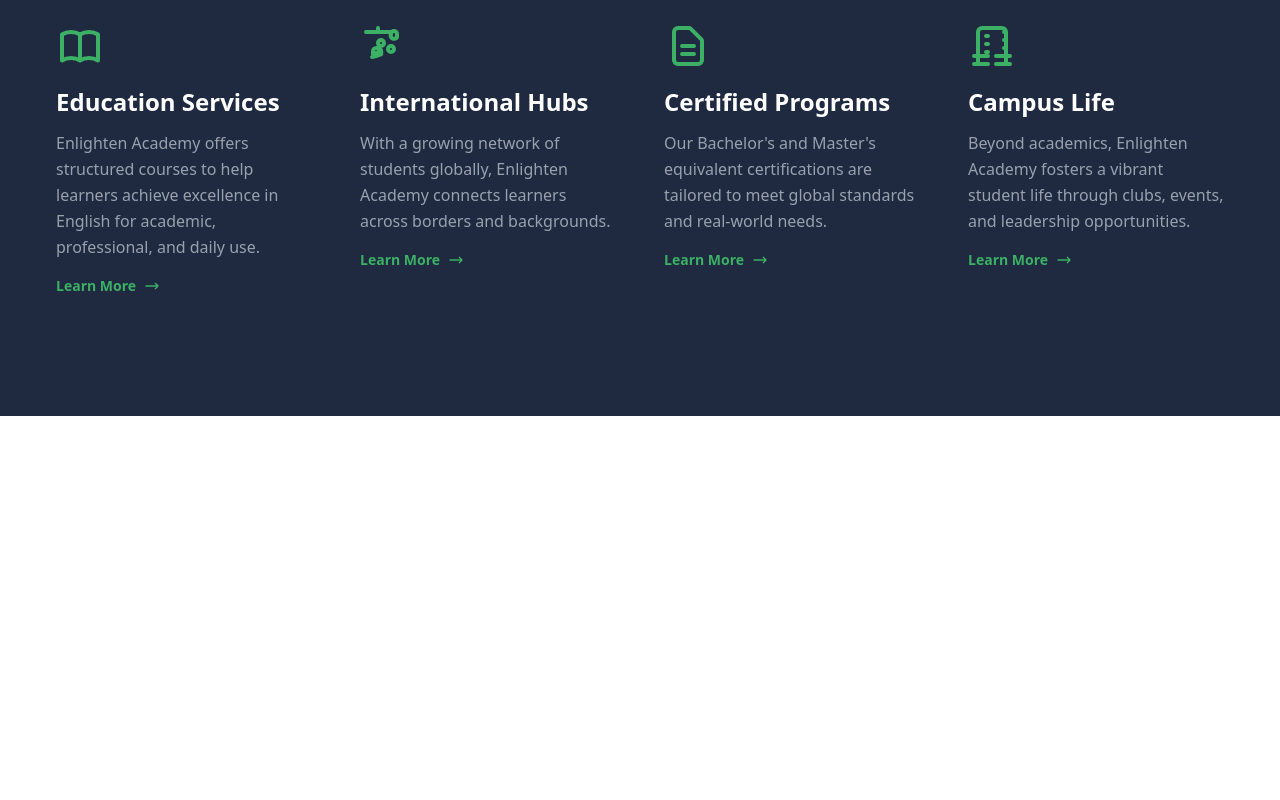
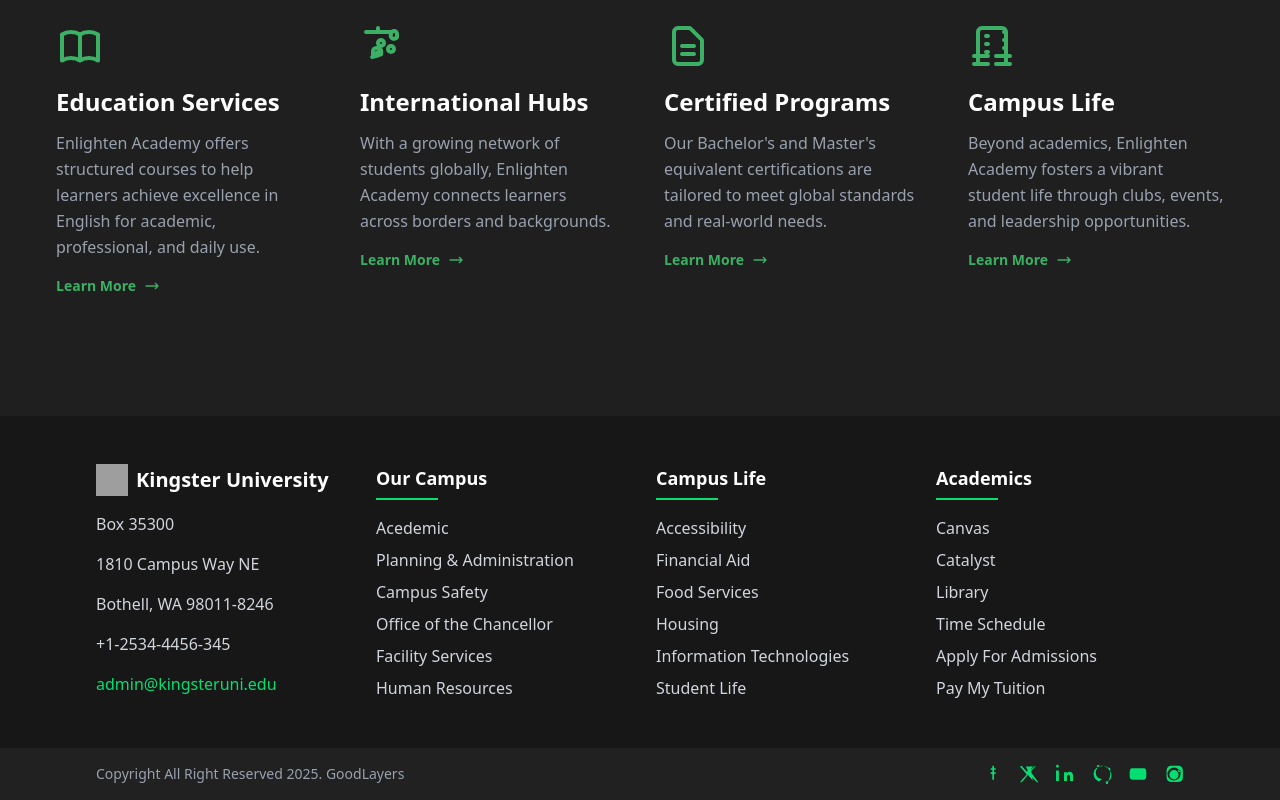
Before and after one commit to wptasmina/enlighten-academy-madrasa, a Next.js app: page / in a window 1280 px wide. Shown: the part 1909-2709 px from the top of the page. Before the commit the page ends 2325 px from the top, so only its background shows below. Built offline with nearby package versions, Linux system fonts and the light colour scheme; grey boxes are pictures that could not be loaded.

Commit message:
Footer added

```diff
--- a/app/page.tsx
+++ b/app/page.tsx
@@ -1,3 +1,5 @@
+import Copyright from "@/components/Copyright";
+import Footer from "@/components/Footer";
 import About from "@/components/home/About";
 import Admission from "@/components/home/Admission";
 import { HeroSection } from "@/components/home/hero-section";
@@ -12,6 +14,8 @@ export default function Home() {
       <About />
       <Admission />
       <OurAdvantages />
+      <Footer />
+      <Copyright />
     </div>
   );
 }
--- /dev/null
+++ b/components/Copyright.tsx
@@ -0,0 +1,56 @@
+import Link from "next/link";
+import React from "react";
+
+function Copyright() {
+  return (
+    <div className="bg-[#212121] text-gray-400 py-4 px-6 md:px-12 lg:px-24 flex flex-col md:flex-row items-center justify-between">
+      {/* Copyright Text */}
+      <div className="mb-2 md:mb-0 text-center md:text-left">
+        <p className="text-sm">Copyright All Right Reserved 2025. GoodLayers</p>
+      </div>
+
+      {/* Social Media Icons */}
+      <div className="flex space-x-4 text-green-400">
+        {/* Replace these with actual icon components or SVGs */}
+        <Link href="#" aria-label="Facebook" className="hover:text-white">
+          {/* Placeholder for Facebook Icon */}
+          <svg className="w-5 h-5" fill="currentColor" viewBox="0 0 24 24">
+            <path d="M14 10h-2V7h2V5h-2V2h-2v3H8v2h2v3H8v2h2v7h2v-7h2v-2z"></path>
+          </svg>
+        </Link>
+        <Link href="#" aria-label="Twitter" className="hover:text-white">
+          {/* Placeholder for Twitter Icon (X) */}
+          <svg className="w-5 h-5" fill="currentColor" viewBox="0 0 24 24">
+            <path d="M18.244 2.25h.62l-6.142 7.025L22 22h-1.92L10.59 11.75 2.122 22H0l8.767-10.024L.256 2.25H2.1l7.14 8.16L17.744 2.25zm-2.915 17.5l-6.095-6.984-6.42 6.984H1.47l6.643-7.22L0 2.9h2.36l5.73 6.57L12.5 2.9h.09zm.49-16.75l-5.73 6.57L7.09 2.9h-.09z"></path>
+          </svg>
+        </Link>
+        <Link href="#" aria-label="LinkedIn" className="hover:text-white">
+          {/* Placeholder for LinkedIn Icon */}
+          <svg className="w-5 h-5" fill="currentColor" viewBox="0 0 24 24">
+            <path d="M20.447 20.452h-3.535v-5.467c0-1.3-.464-2.186-1.638-2.186-1.077 0-1.725.728-2.008 1.43c-.097.25-.09.479-.09.708v5.515h-3.535s.047-9.691 0-10.647h3.535v1.517c-.015.01-.03.023-.045.035h.045v-.035c.475-.788 1.34-1.916 3.195-1.916 2.333 0 4.084 1.554 4.084 4.887v5.511zM3.447 7.72H.062V20.47h3.385V7.72zM1.754 4.5c-.958 0-1.734-.776-1.734-1.734C0 1.808.776 1.033 1.734 1.033c.958 0 1.733.775 1.733 1.734 0 .958-.775 1.733-1.733 1.733z"></path>
+          </svg>
+        </Link>
+        <Link href="#" aria-label="Pinterest" className="hover:text-white">
+          {/* Placeholder for Pinterest Icon */}
+          <svg className="w-5 h-5" fill="currentColor" viewBox="0 0 24 24">
+            <path d="M12 2C6.477 2 2 6.477 2 12c0 4.192 2.766 7.732 6.571 8.89.56.103.766-.242.766-.54 0-.266-.01-1.04-.015-2.043-2.695.586-3.267-1.157-3.267-1.157-.44-.997-.933-1.261-.07-.07.728-.05 1.11.7.19.722 1.488 2.536 3.794 1.806 4.706 1.378.15-.537.584-.972 1.066-1.196-3.6-.41-7.394-1.8-7.394-8.025 0-1.77.632-3.22 1.676-4.354-.168-.41-.726-2.06.16-4.298 0 0 1.36-.436 4.45 1.66.128-.035.257-.067.388-.098.13-.03.26-.06.39-.088 1.54-.34 3.16-.34 4.7 0 .13.028.26.058.39.088.13.03.258.063.388.098 3.09 2.1 4.45 1.66 4.45 1.66.885 2.238.327 3.888.16 4.298 1.044 1.134 1.676 2.584 1.676 4.354 0 6.242-3.8 7.61-7.404 8.016.58.503.967 1.49.967 3.003 0 2.17-.015 3.918-.015 4.445 0 .298.204.646.77.54C19.234 19.732 22 16.192 22 12c0-5.523-4.477-10-10-10z"></path>
+          </svg>
+        </Link>
+        <Link href="#" aria-label="YouTube" className="hover:text-white">
+          {/* Placeholder for YouTube Icon */}
+          <svg className="w-5 h-5" fill="currentColor" viewBox="0 0 24 24">
+            <path d="M9.601 15.399l5.006-3.006-5.006-3.006v6.012zM21.593 7.201a2.809 2.809 0 00-1.979-1.979C18.667 5 12 5 12 5s-6.667 0-7.614.222a2.809 2.809 0 00-1.979 1.979C2 8.333 2 12 2 12s0 3.667.222 4.614a2.809 2.809 0 001.979 1.979C5.333 19 12 19 12 19s6.667 0 7.614-.222a2.809 2.809 0 001.979-1.979C22 15.667 22 12 22 12s0-3.667-.222-4.614z"></path>
+          </svg>
+        </Link>
+        <Link href="#" aria-label="Instagram" className="hover:text-white">
+          {/* Placeholder for Instagram Icon */}
+          <svg className="w-5 h-5" fill="currentColor" viewBox="0 0 24 24">
+            <path d="M12 2c2.716 0 3.056.011 4.122.06L17 2.08c1.036.05 1.704.167 2.378.435.658.268 1.157.653 1.657 1.157.504.504.89 1.003 1.157 1.657.268.674.385 1.342.435 2.378.049 1.066.06 1.406.06 4.122s-.011 3.056-.06 4.122a6.362 6.362 0 01-.435 2.378c-.268.658-.653 1.157-1.157 1.657-.504.504-1.003.89-1.657 1.157-.674.268-1.342.385-2.378.435-1.066.049-1.406.06-4.122.06s-3.056-.011-4.122-.06a6.362 6.362 0 01-2.378-.435c-.658-.268-1.157-.653-1.657-1.157-.504-.504-.89-1.003-1.157-1.657-.268-.674-.385-1.342-.435-2.378-.049-1.066-.06-1.406-.06-4.122s.011-3.056.06-4.122a6.362 6.362 0 01.435-2.378c.268-.658.653-1.157 1.157-1.657.504-.504 1.003-.89 1.657-1.157.674-.268 1.342-.385 2.378-.435C8.944 2.011 9.284 2 12 2zm0 2.164a7.836 7.836 0 100 15.672 7.836 7.836 0 000-15.672zm0 3.097a5.578 5.578 0 100 11.156 5.578 5.578 0 000-11.156zm6.363-.497a1.488 1.488 0 100 2.976 1.488 1.488 0 000-2.976z"></path>
+          </svg>
+        </Link>
+      </div>
+    </div>
+  );
+}
+
+export default Copyright;
--- /dev/null
+++ b/components/Footer.tsx
@@ -0,0 +1,160 @@
+import Image from "next/image";
+import Link from "next/link";
+import React from "react";
+
+function Footer() {
+  return (
+    <footer className="bg-[#171717] text-gray-300 py-12 px-6 md:px-12 lg:px-24">
+      <div className="max-w-7xl mx-auto grid grid-cols-1 md:grid-cols-2 lg:grid-cols-4 gap-8">
+        {/* Column 1: Contact Information */}
+        <div className="space-y-4">
+          <div className="flex items-center space-x-2">
+            {/* Replace with your actual logo component or image */}
+            <Image
+              src="/path/to/your/kingster-logo.png"
+              alt="Kingster University Logo"
+              className="h-8 w-8"
+              width={8}
+              height={8}
+            />
+            <span className="text-xl font-semibold text-white">
+              Kingster University
+            </span>
+          </div>
+          <p>Box 35300</p>
+          <p>1810 Campus Way NE</p>
+          <p>Bothell, WA 98011-8246</p>
+          <p>+1-2534-4456-345</p>
+          <Link
+            href="mailto:admin@kingsteruni.edu"
+            className="text-green-400 hover:underline"
+          >
+            admin@kingsteruni.edu
+          </Link>
+        </div>
+
+        {/* Column 2: Our Campus */}
+        <div>
+          <h3 className="text-lg font-semibold text-white mb-4 relative pb-2">
+            Our Campus
+            <span className="absolute bottom-0 left-0 w-1/4 h-0.5 bg-green-400"></span>
+          </h3>
+          <ul className="space-y-2">
+            <li>
+              <Link href="#" className="hover:text-white">
+                Acedemic
+              </Link>
+            </li>
+            <li>
+              <Link href="#" className="hover:text-white">
+                Planning & Administration
+              </Link>
+            </li>
+            <li>
+              <Link href="#" className="hover:text-white">
+                Campus Safety
+              </Link>
+            </li>
+            <li>
+              <Link href="#" className="hover:text-white">
+                Office of the Chancellor
+              </Link>
+            </li>
+            <li>
+              <Link href="#" className="hover:text-white">
+                Facility Services
+              </Link>
+            </li>
+            <li>
+              <Link href="#" className="hover:text-white">
+                Human Resources
+              </Link>
+            </li>
+          </ul>
+        </div>
+
+        {/* Column 3: Campus Life */}
+        <div>
+          <h3 className="text-lg font-semibold text-white mb-4 relative pb-2">
+            Campus Life
+            <span className="absolute bottom-0 left-0 w-1/4 h-0.5 bg-green-400"></span>
+          </h3>
+          <ul className="space-y-2">
+            <li>
+              <Link href="#" className="hover:text-white">
+                Accessibility
+              </Link>
+            </li>
+            <li>
+              <Link href="#" className="hover:text-white">
+                Financial Aid
+              </Link>
+            </li>
+            <li>
+              <Link href="#" className="hover:text-white">
+                Food Services
+              </Link>
+            </li>
+            <li>
+              <Link href="#" className="hover:text-white">
+                Housing
+              </Link>
+            </li>
+            <li>
+              <Link href="#" className="hover:text-white">
+                Information Technologies
+              </Link>
+            </li>
+            <li>
+              <Link href="#" className="hover:text-white">
+                Student Life
+              </Link>
+            </li>
+          </ul>
+        </div>
+
+        {/* Column 4: Academics */}
+        <div>
+          <h3 className="text-lg font-semibold text-white mb-4 relative pb-2">
+            Academics
+            <span className="absolute bottom-0 left-0 w-1/4 h-0.5 bg-green-400"></span>
+          </h3>
+          <ul className="space-y-2">
+            <li>
+              <Link href="#" className="hover:text-white">
+                Canvas
+              </Link>
+            </li>
+            <li>
+              <Link href="#" className="hover:text-white">
+                Catalyst
+              </Link>
+            </li>
+            <li>
+              <Link href="#" className="hover:text-white">
+                Library
+              </Link>
+            </li>
+            <li>
+              <Link href="#" className="hover:text-white">
+                Time Schedule
+              </Link>
+            </li>
+            <li>
+              <Link href="#" className="hover:text-white">
+                Apply For Admissions
+              </Link>
+            </li>
+            <li>
+              <Link href="#" className="hover:text-white">
+                Pay My Tuition
+              </Link>
+            </li>
+          </ul>
+        </div>
+      </div>
+    </footer>
+  );
+}
+
+export default Footer;
--- a/components/home/OurAdvantages.tsx
+++ b/components/home/OurAdvantages.tsx
@@ -93,7 +93,7 @@ const data = [
 
 function OurAdvantages() {
   return (
-    <section className="bg-[var(--primary-color)] py-8 md:py-16 lg:py-20 xl:py-24 px-4 md:px-8">
+    <section className="bg-[#1f1f1f] py-8 md:py-16 lg:py-20 xl:py-24 px-4 md:px-8">
       <div className="grid grid-cols-1 md:grid-cols-2 lg:grid-cols-4 ">
         {data.map((item, index) => (
           <div
```
